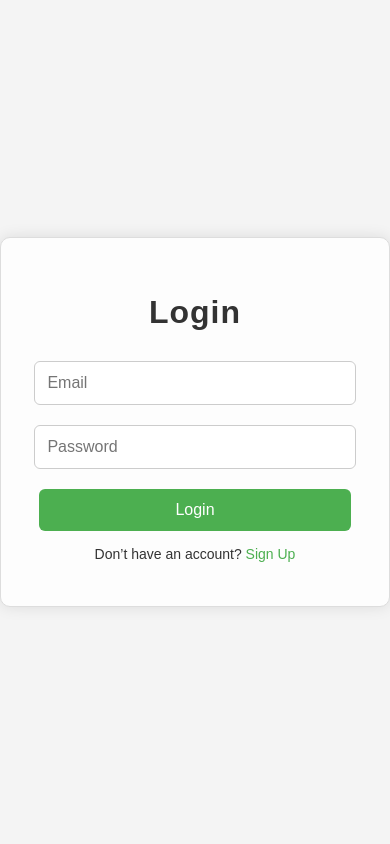
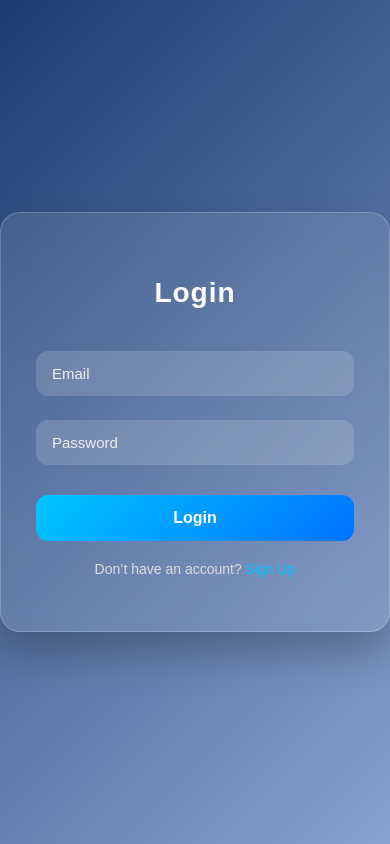
Before and after one commit to shodhan777/lost_found, a React (Create React App) app in the folder client/: page / in a window 390 px wide. Built offline with nearby package versions, Linux system fonts and the light colour scheme.

Commit message:
Enhance ClaimItem component with Gmail link for email contact; update Dashboard and SignUp styles for improved UI and responsiveness

```diff
--- a/client/src/components/ClaimItem.js
+++ b/client/src/components/ClaimItem.js
@@ -8,8 +8,7 @@ function ClaimItem() {
 
   const subject = encodeURIComponent("Claiming my lost item");
   const body = encodeURIComponent(`Hello,\n\nI believe this item belongs to me. Could you please help me with the next steps?\n\nThank you!`);
-
-  const mailtoLink = `mailto:${email}?subject=${subject}&body=${body}`;
+  const gmailLink = `https://mail.google.com/mail/?view=cm&fs=1&to=${email}&su=${subject}&body=${body}`;
 
   return (
     <div style={{ padding: '20px', fontFamily: 'Arial, sans-serif' }}>
@@ -17,7 +16,7 @@ function ClaimItem() {
       {email ? (
         <>
           <p>Please contact the item reporter at: <strong>{email}</strong></p>
-          <a href={mailtoLink} style={{ textDecoration: 'none' }}>
+          <a href={gmailLink} target="_blank" rel="noopener noreferrer">
             <button style={{
               padding: '10px 20px',
               backgroundColor: '#D44638',
@@ -32,7 +31,7 @@ function ClaimItem() {
           </a>
         </>
       ) : (
-        <p>Email not available.</p>
+        <p>Email not available. Did you navigate properly using state?</p>
       )}
     </div>
   );
--- a/client/src/components/Dashboard.css
+++ b/client/src/components/Dashboard.css
@@ -1,83 +1,101 @@
+/* Dashboard.css */
+
+* {
+  box-sizing: border-box;
+}
+
 body {
   margin: 0;
   padding: 0;
   font-family: 'Segoe UI', sans-serif;
-    background-color: #f0f4f8;
-  }
-
-  .dashboard-container {
+  background: linear-gradient(135deg, #1e3c72, #88a2cf);
   min-height: 100vh;
   display: flex;
+  justify-content: center;
+  align-items: center;
+  color: #fff;
   flex-direction: column;
-    padding: 20px;
-    background-color: #f0f4f8;
 }
 
 .dashboard-header {
   display: flex;
   justify-content: space-between;
   align-items: center;
-    padding: 10px 30px;
-    background-color: #ffffff;
-    border-radius: 10px;
-    box-shadow: 0 2px 6px rgba(0, 0, 0, 0.1);
-    margin-top: 60px;
+  padding: 20px 30px;
+  position: fixed;
+  top: 0;
+  left: 0;
+  right: 0;
+  background: rgba(255, 255, 255, 0.15);
+  border: 1px solid rgba(255, 255, 255, 0.3);
+  border-radius: 0 0 10px 10px;
+  box-shadow: 0 8px 18px rgba(0, 0, 0, 0.15);
+  z-index: 10;
 }
 
 .dashboard-title {
-    margin: 0 auto;
-    font-size: 28px;
-    color: #333;
+  font-size: 32px;
   font-weight: bold;
-
+  letter-spacing: 1px;
+  text-align: center;
+  flex: 1;
+  color: #ffffff;
+  margin: 0;
 }
 
 .auth-buttons {
-    position: absolute;
-    top: 20px;
-    right: 30px;
   display: flex;
   gap: 10px;
 }
 
 .btn {
-    padding: 8px 16px;
-    background-color: #007bff;
+  padding: 10px 16px;
+  background: linear-gradient(135deg, #00c6ff, #0072ff);
   border: none;
   color: white;
   font-weight: 500;
+  border-radius: 6px;
   cursor: pointer;
-    text-decoration: none;
-    border-radius: 5px;
-    transition: background-color 0.3s ease;
+  transition: all 0.3s ease;
 }
 
 .btn:hover {
-    background-color: #0056b3;
+  background: linear-gradient(135deg, #0072ff, #00c6ff);
+  transform: scale(1.05);
 }
 
 .dashboard-content {
   flex: 1;
   display: flex;
-    justify-content: center;
+  justify-content: center; /* Centering the buttons */
   align-items: center;
-    gap: 40px;
+  gap: 30px;
   flex-wrap: wrap;
-    margin-top: 100px;
+  margin-top: 100px; /* Add top margin to make room for fixed header */
 }
 
 .action-btn {
   padding: 20px 30px;
   font-size: 20px;
-    cursor: pointer;
   background-color: #28a745;
   color: white;
   border: none;
-    border-radius: 8px;
-    transition: background-color 0.3s ease;
-    box-shadow: 0 4px 10px rgba(0, 0, 0, 0.1);
+  border-radius: 10px;
+  cursor: pointer;
+  box-shadow: 0 6px 14px rgba(0, 0, 0, 0.1);
+  transition: background-color 0.3s ease, transform 0.2s ease;
 }
 
 .action-btn:hover {
   background-color: #218838;
+  transform: translateY(-2px);
 }
+
+/* Add specific class for the "Lost" button */
+.lost-btn {
+  background-color: #dc3545; /* Red background */
+}
+
+.lost-btn:hover {
+  background-color: #c82333; /* Darker red on hover */
+}
--- a/client/src/components/Dashboard.js
+++ b/client/src/components/Dashboard.js
@@ -33,7 +33,7 @@ function Dashboard() {
         <button className="action-btn" onClick={() => navigate('/found')}>
           I have found something
         </button>
-        <button className="action-btn" onClick={() => navigate('/lost')}>
+        <button className="action-btn lost-btn" onClick={() => navigate('/lost')}>
           I have lost something
         </button>
       </div>
--- a/client/src/components/Login.css
+++ b/client/src/components/Login.css
@@ -1,54 +1,105 @@
+/* Login.css */
+
+body {
+  margin: 0;
+  padding: 0;
+  background: linear-gradient(135deg, #1e3c72, #88a2cf);
+  font-family: 'Poppins', sans-serif;
+  min-height: 100vh;
+  display: flex;
+  justify-content: center;
+  align-items: center;
+}
+
 .login-container {
-    max-width: 400px;
-    margin: 100px auto;
-    padding: 30px;
-    border: 1px solid #ddd;
-    border-radius: 10px;
-    box-shadow: 0 0 15px rgba(0, 0, 0, 0.1);
-    background-color: #fdfdfd;
+  width: 100%;
+  max-width: 460px;
+  background: rgba(255, 255, 255, 0.1);
+  backdrop-filter: blur(15px);
+  border: 1px solid rgba(255, 255, 255, 0.2);
+  padding: 40px 35px;
+  border-radius: 20px;
+  box-shadow: 0 20px 40px rgba(0, 0, 0, 0.25);
   text-align: center;
+  color: #fff;
+  animation: fadeIn 0.8s ease;
+}
+
+@keyframes fadeIn {
+  from {
+    opacity: 0;
+    transform: translateY(-30px);
+  }
+  to {
+    opacity: 1;
+    transform: translateY(0);
+  }
 }
 
 .login-container h2 {
-    margin-bottom: 20px;
-    color: #333;
+  margin-bottom: 30px;
+  font-size: 28px;
+  font-weight: 600;
+  color: #ffffff;
+  letter-spacing: 1px;
 }
 
 .login-container input {
-    width: 90%;
-    padding: 12px;
-    margin: 10px 0;
-    border: 1px solid #ccc;
-    border-radius: 6px;
-    font-size: 16px;
+  width: 100%;
+  padding: 14px 16px;
+  margin: 12px 0;
+  border: none;
+  border-radius: 12px;
+  font-size: 15px;
+  background: rgba(255, 255, 255, 0.15);
+  color: #fff;
+  transition: all 0.3s ease;
+  outline: none;
+}
+
+.login-container input::placeholder {
+  color: #eee;
+  font-weight: 300;
+}
+
+.login-container input:focus {
+  background: rgba(255, 255, 255, 0.25);
+  box-shadow: 0 0 0 2px rgba(255, 255, 255, 0.3);
 }
 
 .login-container button {
-    width: 95%;
-    padding: 12px;
-    background-color: #4caf50;
-    color: white;
+  width: 100%;
+  padding: 14px;
+  margin-top: 18px;
+  background: linear-gradient(135deg, #00c6ff, #0072ff);
+  color: #fff;
+  font-size: 16px;
+  font-weight: 600;
   border: none;
-    border-radius: 6px;
-    font-size: 16px;
+  border-radius: 12px;
   cursor: pointer;
-    margin-top: 10px;
+  transition: background 0.3s ease, transform 0.2s ease;
 }
 
 .login-container button:hover {
-    background-color: #45a049;
+  background: linear-gradient(135deg, #0072ff, #00c6ff);
+  transform: scale(1.02);
 }
 
 .signup-link {
-    margin-top: 15px;
+  margin-top: 20px;
   font-size: 14px;
+  color: #ddd;
 }
 
 .signup-link a {
-    color: #4caf50;
+  color: #00c6ff;
   text-decoration: none;
+  font-weight: 500;
+  transition: color 0.2s ease;
 }
 
 .signup-link a:hover {
   text-decoration: underline;
+  color: #fff;
 }
--- a/client/src/components/SignUp.css
+++ b/client/src/components/SignUp.css
@@ -1,53 +1,105 @@
+/* SignUp.css */
+
+body {
+  margin: 0;
+  padding: 0;
+  background: linear-gradient(135deg, #1e3c72, #88a2cf);
+  font-family: 'Poppins', sans-serif;
+  min-height: 100vh;
+  display: flex;
+  justify-content: center;
+  align-items: center;
+}
+
 .signup-container {
-    max-width: 400px;
-    margin: 100px auto;
-    padding: 30px;
-    border: 1px solid #ddd;
-    border-radius: 10px;
-    box-shadow: 0 0 15px rgba(0, 0, 0, 0.1);
-    background-color: #fff;
+  width: 100%;
+  max-width: 460px;
+  background: rgba(255, 255, 255, 0.1);
+  backdrop-filter: blur(15px);
+  border: 1px solid rgba(255, 255, 255, 0.2);
+  padding: 40px 35px;
+  border-radius: 20px;
+  box-shadow: 0 20px 40px rgba(0, 0, 0, 0.25);
   text-align: center;
+  color: #fff;
+  animation: fadeIn 0.8s ease;
+}
+
+@keyframes fadeIn {
+  from {
+    opacity: 0;
+    transform: translateY(-30px);
+  }
+  to {
+    opacity: 1;
+    transform: translateY(0);
+  }
 }
 
 .signup-container h2 {
-    margin-bottom: 20px;
-    color: #333;
+  margin-bottom: 30px;
+  font-size: 28px;
+  font-weight: 600;
+  color: #ffffff;
+  letter-spacing: 1px;
 }
 
 .signup-container input {
-    width: 90%;
-    padding: 12px;
-    margin: 10px 0;
-    border: 1px solid #ccc;
-    border-radius: 6px;
-    font-size: 16px;
+  width: 100%;
+  padding: 14px 16px;
+  margin: 12px 0;
+  border: none;
+  border-radius: 12px;
+  font-size: 15px;
+  background: rgba(255, 255, 255, 0.15);
+  color: #fff;
+  transition: all 0.3s ease;
+  outline: none;
+}
+
+.signup-container input::placeholder {
+  color: #eee;
+  font-weight: 300;
+}
+
+.signup-container input:focus {
+  background: rgba(255, 255, 255, 0.25);
+  box-shadow: 0 0 0 2px rgba(255, 255, 255, 0.3);
 }
 
 .signup-container button {
-    width: 95%;
-    padding: 12px;
-    background-color: #2196f3;
-    color: white;
+  width: 100%;
+  padding: 14px;
+  margin-top: 18px;
+  background: linear-gradient(135deg, #00c6ff, #0072ff);
+  color: #fff;
+  font-size: 16px;
+  font-weight: 600;
   border: none;
-    border-radius: 6px;
-    font-size: 16px;
+  border-radius: 12px;
   cursor: pointer;
+  transition: background 0.3s ease, transform 0.2s ease;
 }
 
 .signup-container button:hover {
-    background-color: #1976d2;
+  background: linear-gradient(135deg, #0072ff, #00c6ff);
+  transform: scale(1.02);
 }
 
 .login-link {
-    margin-top: 15px;
+  margin-top: 20px;
   font-size: 14px;
+  color: #ddd;
 }
 
 .login-link a {
-    color: #2196f3;
+  color: #00c6ff;
   text-decoration: none;
+  font-weight: 500;
+  transition: color 0.2s ease;
 }
 
 .login-link a:hover {
   text-decoration: underline;
+  color: #fff;
 }
```
Lines whose indentation alone changed are shown as unchanged.
